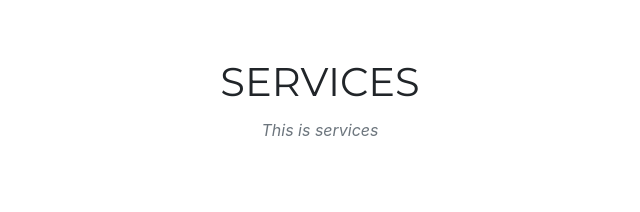
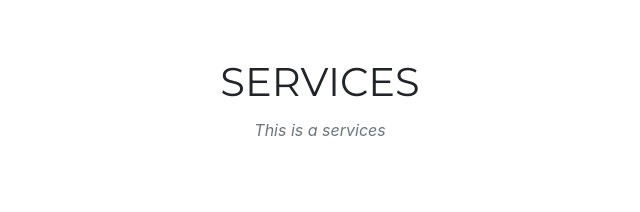
Before and after one commit to robinabanes/BSIT4a-robingroup, a website with bundled scripts: page index.html in a window 1280 px wide. Shown: the part 820-1032 px from the top of the page, 320-960 px from the left. Built offline with nearby package versions, Linux system fonts and the light colour scheme; a web font is replaced by a local one.

Commit message:
Changed services title

```diff
--- a/index.html
+++ b/index.html
@@ -74,7 +74,7 @@
       <div class="row">
         <div class="col-lg-12 text-center">
           <h2 class="section-heading text-uppercase">Services</h2>
-          <h3 class="section-subheading text-muted">This is services</h3>
+          <h3 class="section-subheading text-muted">This is a services</h3>
         </div>
       </div>
       <div class="row text-center">
```
